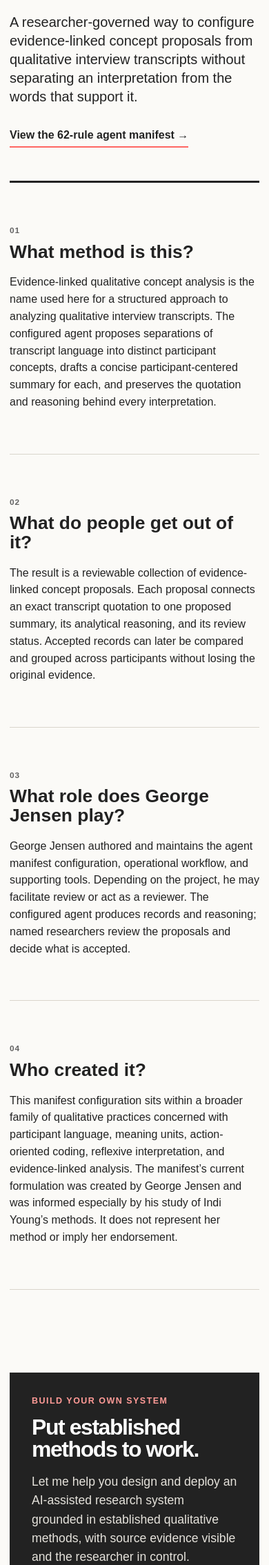
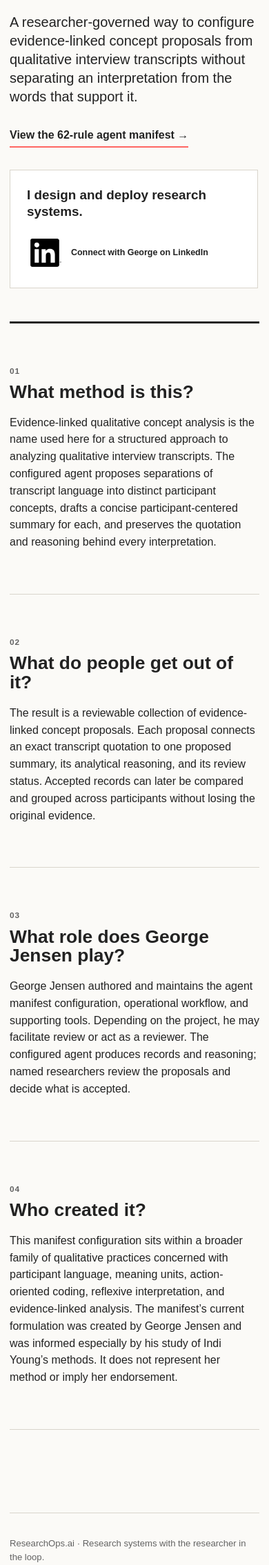
Before and after one commit to geojensen/researchops-ai, a PHP site: page /qualitative-concept-analysis/ in a window 390 px wide. Shown: the part 321-2590 px from the top of the page at 69% size. Run offline with PHP 8.4, Linux system fonts and the light colour scheme.

Commit message:
Replace email CTA with LinkedIn profile

```diff
--- a/css/criteria.css
+++ b/css/criteria.css
@@ -49,8 +49,11 @@ footer {
 }
 
 .page-header {
-    max-width: 850px;
+    display: grid;
+    grid-template-columns: minmax(0, 850px) 220px;
+    gap: clamp(32px, 5vw, 64px);
     padding-block: 72px 58px;
+    align-items: start;
 }
 
 .eyebrow {
@@ -83,7 +86,7 @@ h1 {
     line-height: 1.35;
 }
 
-.page-header > p:not(.eyebrow):not(.standfirst):not(.page-link) {
+.page-intro > p:not(.eyebrow):not(.standfirst):not(.page-link) {
     max-width: 760px;
     color: var(--muted);
 }
@@ -104,6 +107,43 @@ h1 {
 .page-link a:hover,
 .page-link a:focus-visible {
     color: var(--accent-dark);
+}
+
+.profile-contact {
+    padding: 24px;
+    background: var(--surface);
+    border: 1px solid var(--line);
+}
+
+.profile-contact > p {
+    margin-bottom: 22px;
+    font-size: 1.18rem;
+    font-weight: 700;
+    line-height: 1.25;
+}
+
+.profile-contact a {
+    display: flex;
+    align-items: center;
+    gap: 12px;
+    color: var(--ink);
+    font-size: 0.78rem;
+    font-weight: 700;
+    line-height: 1.3;
+    text-decoration: none;
+}
+
+.profile-contact a:hover,
+.profile-contact a:focus-visible {
+    color: var(--accent-dark);
+}
+
+.profile-contact img {
+    display: block;
+    width: 52px;
+    height: 52px;
+    flex: 0 0 52px;
+    background: #ffffff;
 }
 
 .totals {
@@ -257,53 +297,6 @@ h1 {
     max-width: 800px;
 }
 
-.contact-cta {
-    margin-top: 120px;
-    padding: clamp(32px, 6vw, 72px);
-    color: #ffffff;
-    background: var(--ink);
-}
-
-.contact-cta .eyebrow {
-    color: #ff9b97;
-}
-
-.contact-cta h2 {
-    max-width: 760px;
-    margin-bottom: 18px;
-    font-size: clamp(2rem, 5vw, 4rem);
-    letter-spacing: -0.045em;
-    line-height: 1;
-}
-
-.contact-cta > p:not(.eyebrow) {
-    max-width: 780px;
-    color: #e6e3dc;
-    font-size: clamp(1.1rem, 2vw, 1.4rem);
-}
-
-.contact-cta button {
-    margin-top: 18px;
-    padding: 14px 18px;
-    color: var(--ink);
-    background: var(--accent);
-    border: 0;
-    font: inherit;
-    font-weight: 700;
-    cursor: pointer;
-}
-
-.contact-cta button:hover,
-.contact-cta button:focus-visible {
-    background: #ffffff;
-}
-
-.contact-cta noscript p {
-    margin: 16px 0 0;
-    color: #c6c2ba;
-    font-size: 0.82rem;
-}
-
 footer {
     display: flex;
     margin-top: 120px;
@@ -321,6 +314,16 @@ footer p {
 
 footer a {
     color: var(--ink);
+}
+
+@media (max-width: 900px) {
+    .page-header {
+        grid-template-columns: 1fr;
+    }
+
+    .profile-contact {
+        max-width: 360px;
+    }
 }
 
 @media (max-width: 820px) {
--- a/js/contact.js
+++ /dev/null
@@ -1,14 +0,0 @@
-(() => {
-    const addressCodes = [103, 101, 111, 64, 114, 101, 115, 101, 97, 114, 99, 104, 111, 112, 115, 46, 97, 105];
-    const subject = "Research system design";
-
-    for (const button of document.querySelectorAll("[data-email-contact]")) {
-        const address = String.fromCharCode(...addressCodes);
-        const addressLabel = button.querySelector("[data-email-address]");
-        if (addressLabel) addressLabel.textContent = address;
-
-        button.addEventListener("click", () => {
-            window.location.href = `mailto:${address}?subject=${encodeURIComponent(subject)}`;
-        });
-    }
-})();
--- a/qualitative-concept-analysis/index.html
+++ b/qualitative-concept-analysis/index.html
@@ -17,10 +17,19 @@
 
 <main>
     <header class="page-header">
-        <p class="eyebrow">Approach overview</p>
-        <h1>Evidence-linked qualitative concept analysis</h1>
-        <p class="standfirst">A researcher-governed way to configure evidence-linked concept proposals from qualitative interview transcripts without separating an interpretation from the words that support it.</p>
-        <p class="page-link"><a href="/qualitative-analysis-agent-manifest/">View the 62-rule agent manifest →</a></p>
+        <div class="page-intro">
+            <p class="eyebrow">Approach overview</p>
+            <h1>Evidence-linked qualitative concept analysis</h1>
+            <p class="standfirst">A researcher-governed way to configure evidence-linked concept proposals from qualitative interview transcripts without separating an interpretation from the words that support it.</p>
+            <p class="page-link"><a href="/qualitative-analysis-agent-manifest/">View the 62-rule agent manifest →</a></p>
+        </div>
+        <aside class="profile-contact" aria-label="George Jensen">
+            <p>I design and deploy research systems.</p>
+            <a href="https://www.linkedin.com/in/geojensen/" target="_blank" rel="noopener noreferrer">
+                <img src="/img/linkedin.png" alt="" width="176" height="176">
+                <span>Connect with George on LinkedIn</span>
+            </a>
+        </aside>
     </header>
 
     <div class="answers">
@@ -57,19 +66,11 @@
         </section>
     </div>
 
-    <section class="contact-cta" aria-labelledby="contact-title">
-        <p class="eyebrow">Build your own system</p>
-        <h2 id="contact-title">Put established methods to work.</h2>
-        <p>Let me help you design and deploy an AI-assisted research system grounded in established qualitative methods, with source evidence visible and the researcher in control.</p>
-        <button type="button" data-email-contact><span data-email-address>Email George at ResearchOps.ai</span> <span aria-hidden="true">→</span></button>
-        <noscript><p>Enable JavaScript to open the contact address.</p></noscript>
-    </section>
 </main>
 
 <footer>
     <p>ResearchOps.ai · Research systems with the researcher in the loop.</p>
     <a href="#top">Back to top</a>
 </footer>
-<script src="/js/contact.js" defer></script>
 </body>
 </html>
```
Also changed, not shown: qualitative-analysis-agent-manifest/index.html (+9 -8 lines), spec/site.spec.mjs (+12 -14 lines), img/linkedin.png (added).
